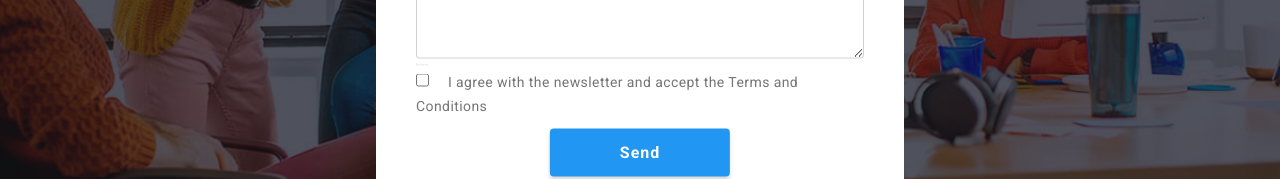
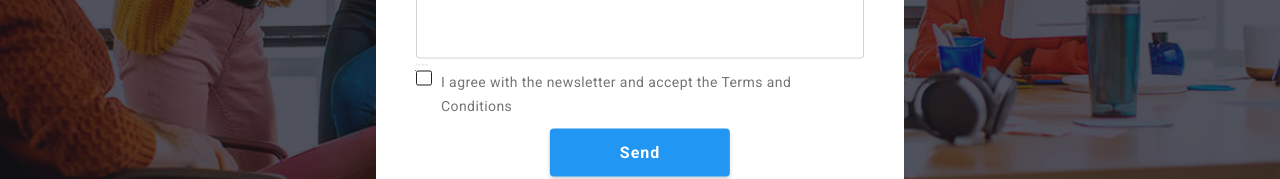
Before and after one commit to mdemir5283/goit-markup-hw-06, a plain HTML site: page index.html in a window 1280 px wide. Both pictures are taken after a click on the button "Request our service". Shown: the part 474-653 px from the top of the page. Drawn offline with nearby package versions, Linux system fonts and the light colour scheme.

Commit message:
latest changes

```diff
--- a/css/styles.css
+++ b/css/styles.css
@@ -798,6 +798,7 @@ a {
   transition: border var(--time) var(--time-function);
   outline: none;
   color: var(--primary-text-color);
+  resize: none;
 }
 .is-hidden {
   visibility: hidden;
@@ -830,15 +831,7 @@ a {
   color: var(--secondary-text-color);
   text-decoration: none;
 }
-.agree-to-terms-and-conditions,
-.terms-and-conditions {
-  font-weight: 400;
-  font-size: 14px;
-  line-height: 1.7;
-  letter-spacing: 0.03em;
-  color: var(--secondary-text-color);
-  text-decoration: none;
-}
+
 .submit-bttn-container {
   position: relative;
 }
@@ -991,3 +984,24 @@ textarea {
   background-color: var(--accent-blue);
   border: none;
 }
+.checkbox-icon-wrapper {
+  width: 16px;
+  height: 15px;
+  border: 1px solid var(--primary-text-color);
+  border-radius: 4px;
+  display: flex;
+  align-items: center;
+  justify-content: center;
+  cursor: pointer;
+  border-radius: 2px;
+  margin-right: 9px;
+  display: flex;
+  align-items: center;
+  justify-content: center;
+
+  transition: border 250ms cubic-bezier(0.4, 0, 0.2, 1);
+}
+
+.checkbox-text {
+  display: flex;
+}
--- a/index.html
+++ b/index.html
@@ -457,9 +457,9 @@
 
         <div class="model-form-field">
           <input type="checkbox" id="check" name="policy"
-          class=" visuall hidden"required/>
+          class="modal-checkbox visually-hidden"required/>
           <label for="check" class="checkbox-text">
-            <span class="">
+            <span class="checkbox-icon-wrapper">
               <svg width="11" height="8" class="checkbox-icon">
                 <use href="./images/sprite33.svg#icon-Tick"></use>
               </svg>
@@ -485,6 +485,7 @@
   </div>
 
   <script src="./js/modal.js"></script>
+
 </body>
 
 </html>
```
